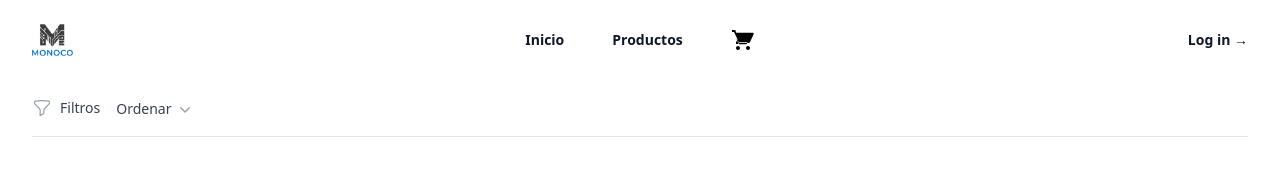
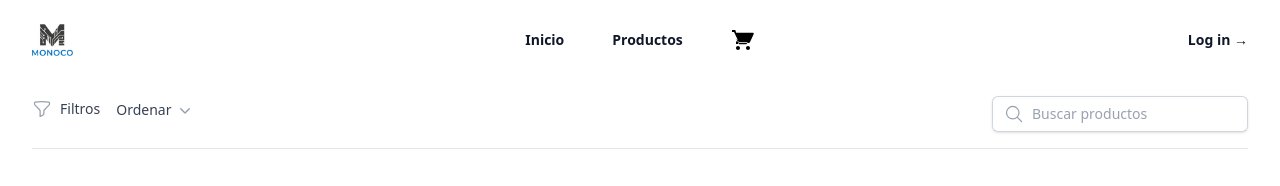
Before and after one commit to kmolano-dot/ecommerce, a Vue app: page /products in a window 1280 px wide. Shown: the top 186 px of the page. Built offline with nearby package versions, Linux system fonts and the light colour scheme.

Commit message:
feat: Buscador

```diff
--- a/src/components/ecommerce/Filters.vue
+++ b/src/components/ecommerce/Filters.vue
@@ -51,7 +51,18 @@
         </div>
 
         <div class="flex items-center">
-          <!-- Espacio vacío para mantener la estructura justify-between -->
+          <div class="relative rounded-md shadow-sm">
+            <div class="pointer-events-none absolute inset-y-0 left-0 flex items-center pl-3">
+              <MagnifyingGlassIcon class="h-5 w-5 text-gray-400" aria-hidden="true" />
+            </div>
+            <input
+              type="text"
+              v-model="searchTerm"
+              @input="handleSearch"
+              class="block w-64 rounded-md border-0 py-1.5 pl-10 pr-3 text-gray-900 ring-1 ring-inset ring-gray-300 placeholder:text-gray-400 focus:ring-2 focus:ring-inset focus:ring-indigo-600 text-sm leading-6"
+              placeholder="Buscar productos"
+            />
+          </div>
         </div>
       </div>
     </div>
@@ -266,7 +277,7 @@ import {
   TransitionRoot
 } from '@headlessui/vue'
 import { ChevronDownIcon } from '@heroicons/vue/20/solid'
-import { FunnelIcon, XMarkIcon } from '@heroicons/vue/24/outline'
+import { FunnelIcon, XMarkIcon, MagnifyingGlassIcon } from '@heroicons/vue/24/outline'
 
 // Estado para controlar la visibilidad del panel de filtros
 const showFiltersPanel = ref(false)
@@ -334,6 +345,7 @@ const selectedColors = ref([])
 const selectedSizes = ref([])
 const selectedPriceRanges = ref([])
 const selectedSortOption = ref(sortOptions[0])
+const searchTerm = ref('')
 
 // Estado temporal para los filtros en el panel (no aplicados hasta hacer clic en "Aplicar")
 const tempFilters = reactive({
@@ -459,6 +471,11 @@ const clearTempFilters = () => {
   tempFilters.priceRanges = []
 }
 
+// Función para manejar la búsqueda
+const handleSearch = () => {
+  emitFilterChange()
+}
+
 // Emitir evento cuando cambian los filtros
 const emit = defineEmits(['filter-change'])
 
@@ -468,7 +485,8 @@ const emitFilterChange = () => {
     colors: selectedColors.value,
     sizes: selectedSizes.value,
     priceRanges: selectedPriceRanges.value,
-    sortOption: selectedSortOption.value.value
+    sortOption: selectedSortOption.value.value,
+    searchTerm: searchTerm.value
   })
 }
 </script>
--- a/src/components/ecommerce/ProductList.vue
+++ b/src/components/ecommerce/ProductList.vue
@@ -37,7 +37,8 @@ const props = defineProps({
       colors: [],
       sizes: [],
       priceRanges: [],
-      sortOption: 'popular'
+      sortOption: 'popular',
+      searchTerm: ''
     })
   }
 })
@@ -52,7 +53,8 @@ const products = computed(() => {
        props.filters.colors.length === 0 &&
        props.filters.sizes.length === 0 &&
        props.filters.priceRanges.length === 0 &&
-       props.filters.sortOption === 'popular')) {
+       props.filters.sortOption === 'popular' &&
+       (!props.filters.searchTerm || props.filters.searchTerm.trim() === ''))) {
     // Si no hay filtros aplicados, mostrar todos los productos
     return getAllProducts.value
   }
--- a/src/stores/products.js
+++ b/src/stores/products.js
@@ -420,6 +420,15 @@ export const useProductStore = defineStore('products', {
     getFilteredProducts: (state) => (filters) => {
       let filteredProducts = [...state.products]
 
+      // Filtrar por término de búsqueda
+      if (filters.searchTerm && filters.searchTerm.trim() !== '') {
+        const searchTermLower = filters.searchTerm.trim().toLowerCase()
+        filteredProducts = filteredProducts.filter(product =>
+          product.name.toLowerCase().includes(searchTermLower) ||
+          product.description.toLowerCase().includes(searchTermLower)
+        )
+      }
+
       // Filtrar por categorías
       if (filters.categories && filters.categories.length > 0) {
         filteredProducts = filteredProducts.filter(product => {
--- a/src/views/ProductsView.vue
+++ b/src/views/ProductsView.vue
@@ -16,7 +16,8 @@ const filters = ref({
   colors: [],
   sizes: [],
   priceRanges: [],
-  sortOption: 'popular'
+  sortOption: 'popular',
+  searchTerm: ''
 })
 
 // Actualizar los filtros cuando cambian
```
